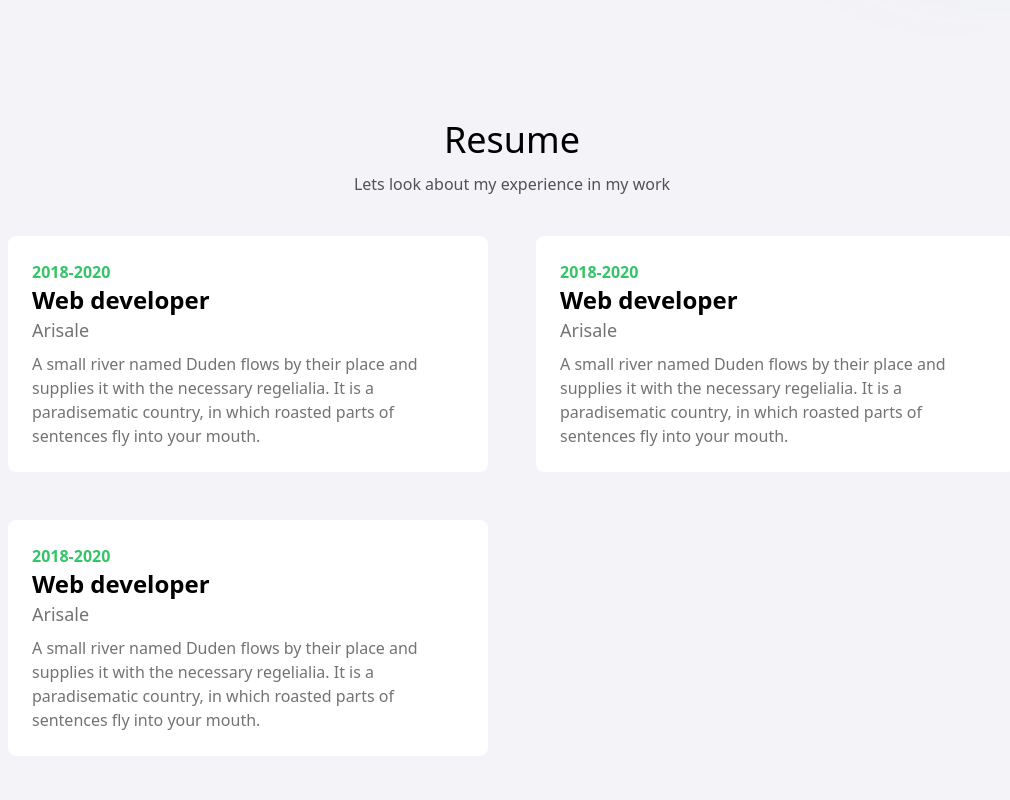
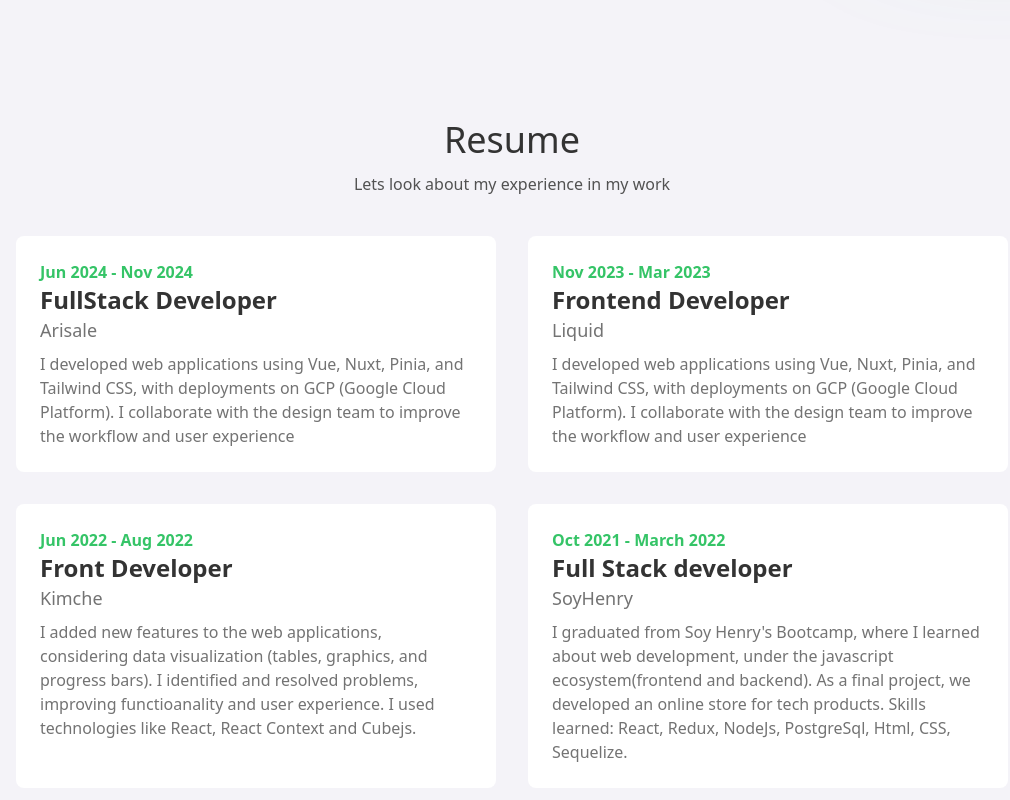
Before and after one commit to dreck-sallow/personal-web, an Astro site: page / in a window 1280 px wide. Shown: the part 696-1496 px from the top of the page, without its empty margins (128-1138 px from the left). Before the commit the page ends 1468 px from the top, so only its background shows below. Built offline with nearby package versions, Linux system fonts and the light colour scheme; Astro itself is replaced by a stand-in of ours.

Commit message:
feat: add work section

```diff
--- a/src/pages/index.astro
+++ b/src/pages/index.astro
@@ -6,25 +6,42 @@ const skills = ["React", "Vue", "Svelte", "Nuxt", "Rust", "Solidty"];
 
 const works = [
 	{
-		time: "2018-2020",
-		title: "Web developer",
+		time: "Jun 2024 - Nov 2024",
+		title: "FullStack Developer",
 		subtitle: "Arisale",
-		description:
-			"A small river named Duden flows by their place and supplies it with the necessary regelialia. It is a paradisematic country, in which roasted parts of sentences fly into your mouth.",
+		description: `
+			I developed web applications using Vue, Nuxt, Pinia, and Tailwind CSS, with deployments on GCP (Google Cloud Platform).
+      I collaborate with the design team to improve the workflow and user experience
+		`,
 	},
 	{
-		time: "2018-2020",
-		title: "Web developer",
-		subtitle: "Arisale",
-		description:
-			"A small river named Duden flows by their place and supplies it with the necessary regelialia. It is a paradisematic country, in which roasted parts of sentences fly into your mouth.",
+		time: "Nov 2023 - Mar 2023",
+		title: "Frontend Developer",
+		subtitle: "Liquid",
+		description: `
+			I developed web applications using Vue, Nuxt, Pinia, and Tailwind CSS, with deployments on GCP (Google Cloud Platform).
+      I collaborate with the design team to improve the workflow and user experience
+		`,
 	},
 	{
-		time: "2018-2020",
-		title: "Web developer",
-		subtitle: "Arisale",
-		description:
-			"A small river named Duden flows by their place and supplies it with the necessary regelialia. It is a paradisematic country, in which roasted parts of sentences fly into your mouth.",
+		time: "Jun 2022 - Aug 2022",
+		title: "Front Developer",
+		subtitle: "Kimche",
+		description: `
+			I added new features to the web applications, considering data visualization (tables, graphics, and progress bars).
+      I identified and resolved problems, improving functioanality and user experience.
+      I used technologies like React, React Context and Cubejs.
+		`,
+	},
+	{
+		time: "Oct 2021 - March 2022",
+		title: "Full Stack developer",
+		subtitle: "SoyHenry",
+		description: `
+			 I graduated from Soy Henry's Bootcamp, where I learned about web development, under the javascript ecosystem(frontend and backend).
+       As a final project, we developed an online store for tech products.
+       Skills learned: React, Redux, NodeJs, PostgreSql, Html, CSS, Sequelize.
+		`,
 	},
 ];
 ---
@@ -121,7 +138,6 @@ const works = [
 	@media (min-width: 640px) {
 		.work-card-list {
 			grid-template-columns: 30rem 30rem;
-			gap: 3rem;
 		}
 
 		.work-card-list > li {
--- a/tailwind.config.mjs
+++ b/tailwind.config.mjs
@@ -10,6 +10,7 @@ export default {
 			},
 			colors: {
 				background: 'rgb(var(--color-background))',
+				"on-background": 'rgb(var(--color-on-background))',
 				primary: 'rgb(var(--color-primary))',
 			}
 		},
```
